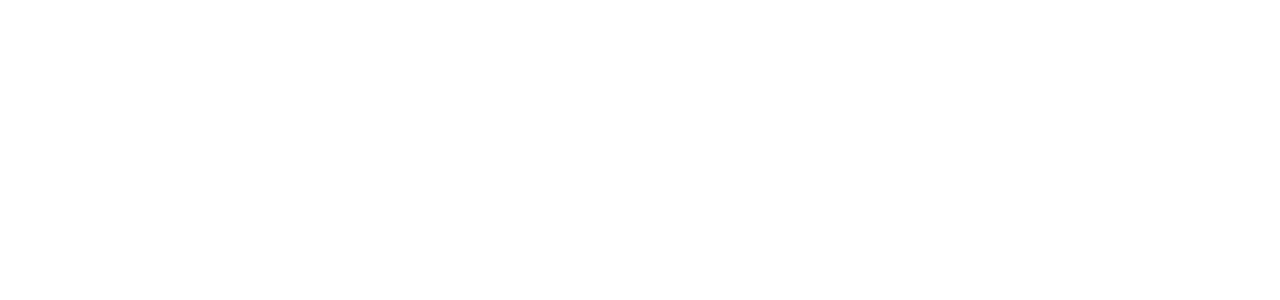
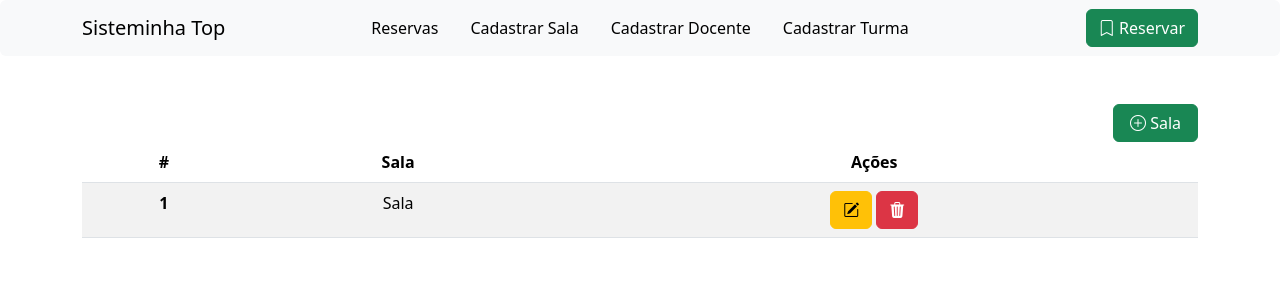
Before and after one commit to chinagliadev/gerenciador-sala, a PHP site: page /cad-sala.php in a window 1280 px wide. Before the commit the part shown is empty. Shown: the top 300 px of the page. Run offline with PHP 8.4, Linux system fonts and the light colour scheme; data that the repository does not hold is empty.

Commit message:
subindo atualizacao

```diff
--- a/cad-sala.php
+++ b/cad-sala.php
@@ -0,0 +1,32 @@
+<?php
+include './template/header.php'
+?>
+
+<section class="container mt-5">
+    <table class="table table-striped table-hover text-center">
+        <div class="text-end">
+            <a href="#" class="btn btn-success px-3"><i class="bi bi-plus-circle"></i> Sala</a>
+        </div>
+        <thead>
+            <tr>
+                <th scope="col">#</th>
+                <th scope="col">Sala</th>
+                <th scope="col">Ações</th>
+            </tr>
+        </thead>
+        <tbody>
+            <tr>
+                <th scope="row">1</th>
+                <td>Sala</td>
+                <td>
+                    <a href="#" class="btn btn-warning">
+                        <i class="bi bi-pencil-square"></i>
+                    </a>
+                    <a href="#" class="btn btn-danger">
+                        <i class="bi bi-trash3-fill"></i>
+                    </a>
+                </td>
+            </tr>
+        </tbody>
+    </table>
+</section>
--- a/template/header.php
+++ b/template/header.php
@@ -17,12 +17,12 @@
         <div class="container">
             <div class="navbar-collapse d-lg-flex">
                 <a class="navbar-brand col-lg-3 me-0" href="#">Sisteminha Top</a>
-                <ul class="navbar-nav col-lg-6 justify-content-lg-center">
+                <ul class="navbar-nav col-lg-6 justify-content-lg-center gap-3">
                     <li class="nav-item">
                         <a class="nav-link active" href="./">Reservas</a>
                     </li>
                     <li class="nav-item">
-                        <a class="nav-link active" href="#">Cadastrar Sala</a>
+                        <a class="nav-link active" href="./cad-sala.php">Cadastrar Sala</a>
                     </li>
                     <li class="nav-item">
                         <a class="nav-link active" href="#">Cadastrar Docente</a>
```
